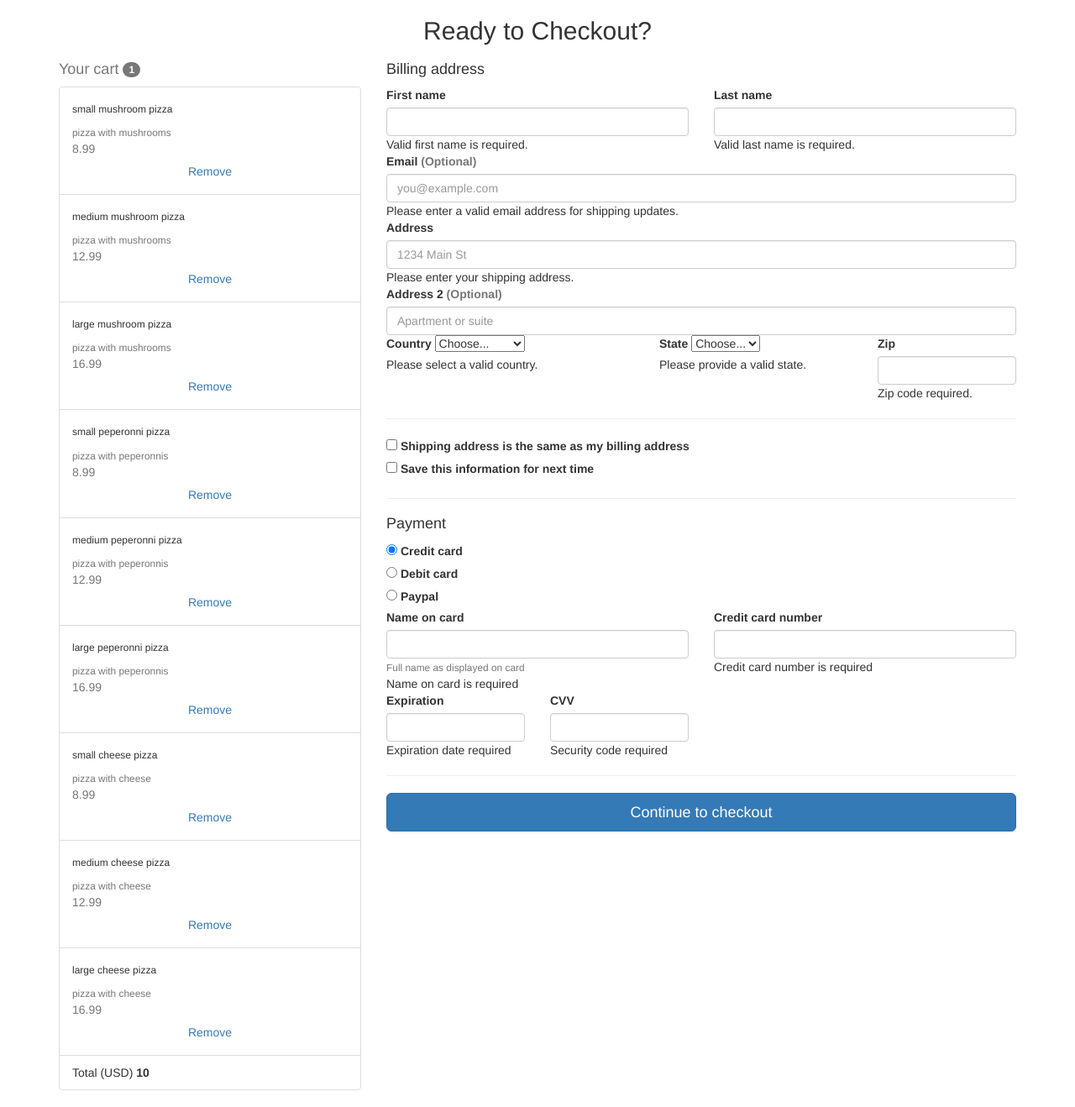
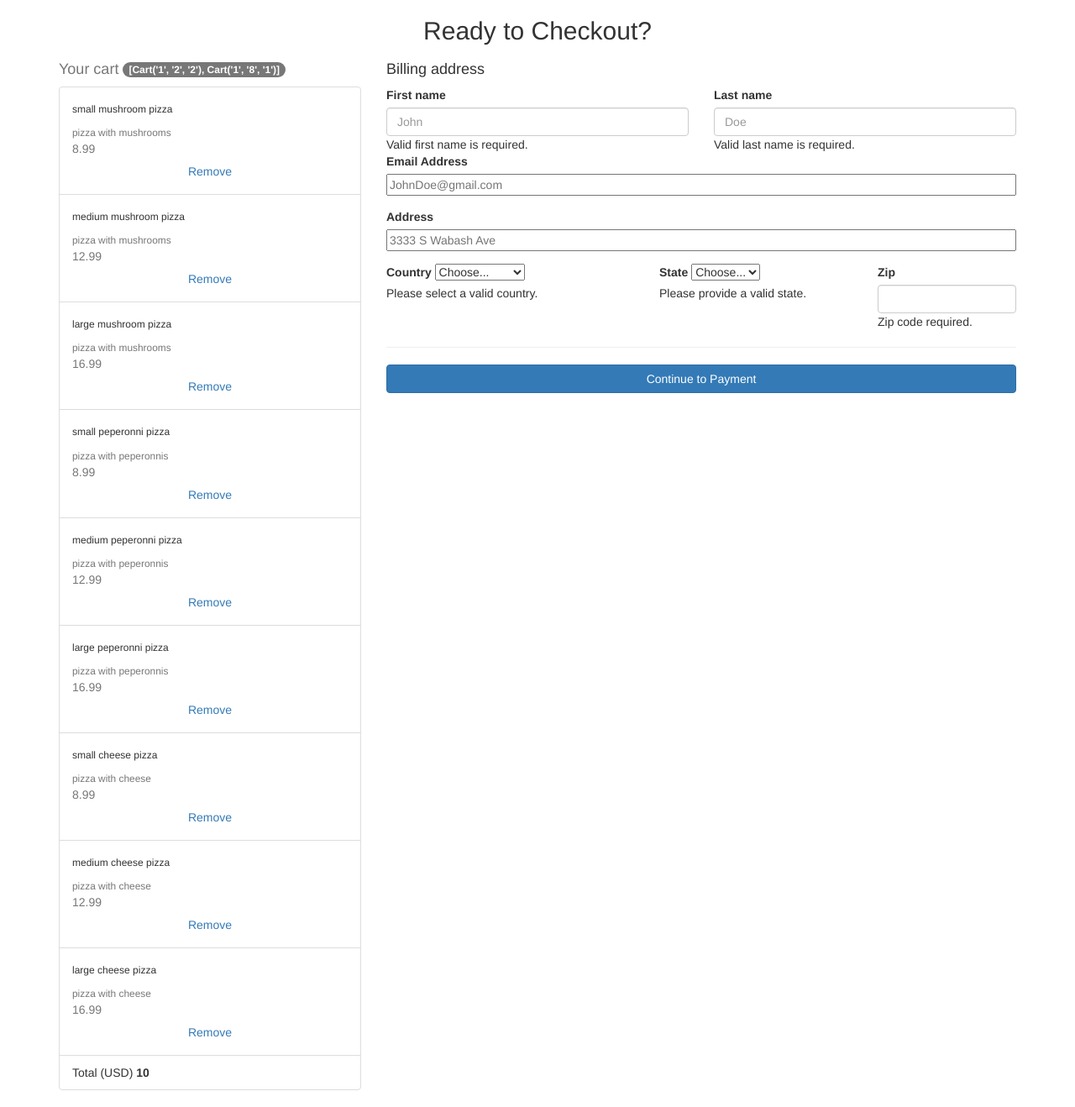
Before and after one commit to notedwin/restaurant-app, a Flask app: template app/templates/customer/cart.html in a window 1280 px wide. Shown: the part 50-1368 px from the top of the page at 84% size. Run offline with Flask 2, Linux system fonts and the light colour scheme; data comes from the database, SQL or seed files in the repository; both versions use the stored data as it was after the commit; tables that the repository leaves empty hold one stand-in row (values such as "Sample post"); the template is opened without the code that fills it: values that come from a table or form of the project are taken from there, most other values are stand-ins (such as "Sample title", 1, 10 or a date in 2020); some libraries are stand-ins or nearby versions.

Commit message:
fix fields on checkout page

```diff
--- a/app/forms.py
+++ b/app/forms.py
@@ -30,6 +30,20 @@
     if email:
       raise ValidationError('Email already in Use.')
 
+class CheckoutForm(FlaskForm):
+  first_name = StringField('First Name',
+                 [validators.DataRequired()])
+  last_name = StringField('Last Name',
+                 [validators.DataRequired()])
+  email = StringField('Email Address', [validators.DataRequired(),
+             validators.Email(), validators.Length(min=6, max=35)])
+  address = StringField('Address', [validators.DataRequired()])
+  country = StringField('Country', [validators.DataRequired()])
+  state = StringField('State', [validators.DataRequired()])
+  zip_code = StringField('Zip', [validators.DataRequired()])
+  submit = SubmitField('Continue to Payment')
+
+
 #class CheckoutForm(forms.Form):
 #    shipping_address = forms.CharField(required=False)
 #    shipping_country = CountryField(blank_label='(select country)').formfield(
--- a/app/routes.py
+++ b/app/routes.py
@@ -1,7 +1,7 @@
 from flask import request, session, redirect, url_for, render_template, flash, send_from_directory, Markup, jsonify
-from app import app,db,bcrypt
-from app.model import User,Item,Cart
-from app.forms import RegistrationForm, LoginForm
+from app import app, db, bcrypt
+from app.model import User, Item, Cart
+from app.forms import RegistrationForm, LoginForm, CheckoutForm
 from flask_login import login_user, current_user, logout_user, login_required
 
 # def products(request):
@@ -10,29 +10,46 @@
 #     }
 #     return render(request, "products.html", context)
 
+# instead of calculating the number of items at each iinstance where we use
+# the base template, we can create a varible
+# that is accessible by all requests
+# render_template('customer/menu.html',items=items)
+# render_template('customer/menu.html',items=items, len carts)
+
+
 @app.context_processor
 def inject_cart():
     if current_user.is_authenticated:
         uid = current_user.id
-        carts = Cart.query.filter_by(userid = uid).all()
+        carts = Cart.query.filter_by(userid=uid).all()
         carts = len(carts)
         return dict(len_carts=carts)
     return dict(len_carts=0)
+
+
+@app.route('/order-history')
+def order_history():
+    # get orders from user in array and then iterate over them
+    return render_template('customer/order_history.html')
+
+
 @app.route('/')
 def index():
     return render_template('index.html')
 
+
 @app.route('/menu')
 def menu():
     items = Item.query.all()
-    return render_template('customer/menu.html',items=items)
+    return render_template('customer/menu.html', items=items)
+
 
 @app.route('/about')
 def about():
     return render_template('about.html')
 
 
-@app.route('/order',methods=['GET','POST'])
+@app.route('/order', methods=['GET', 'POST'])
 def order():
     if request.method == 'POST':
         if request.form['submit_button'] == 'Delivery':
@@ -51,48 +68,69 @@
         return render_template('customer/order.html')
 
 
-@app.route('/cart')
+@app.route('/cart', methods=['GET', 'POST'])
 @login_required
 def cart():
-    if current_user.is_authenticated:
-        uid = current_user.id
-        carts = Cart.query.filter_by(userid = uid).all()
-        items = []
-        total = 0
+    form = CheckoutForm()
+
+    if request.method == 'GET':
+        if current_user.is_authenticated:
+            uid = current_user.id
+            carts = Cart.query.filter_by(userid=uid).all()
+            items = []
+            total = 0
         for cart in carts:
-            item = Item.query.filter_by(id = cart.productid).first()
+            item = Item.query.filter_by(id=cart.productid).first()
             items.append(item)
             total = total + item.cost
-        return render_template('customer/cart.html', items = items, total = total)
+        return render_template('customer/cart.html', items=items, total=total, form=form)
 
-@app.route('/login', methods=['GET','POST'])
+    if request.method == 'POST':
+        if form.validate_on_submit():
+            # create an order
+            for key, value in request.form.items():
+                print("key: {0}, value: {1}".format(key, value))
+            flash(f'Order Created for {form.first_name.data}!', 'success')
+            return redirect(url_for('index'))
+        else:
+            flash('Order not created.', 'danger')
+            return redirect(url_for('cart'))
+
+
+
+@app.route('/login', methods=['GET', 'POST'])
 def login():
     if current_user.is_authenticated:
         return redirect(url_for('index'))
     form = LoginForm()
     if form.validate_on_submit():
-        user = User.query.filter_by(email=form.email.data).first()#one or none
-        if user and bcrypt.check_password_hash(user.password,form.password.data):
-            login_user(user,remember=form.remember.data)
+        user = User.query.filter_by(
+            email=form.email.data).first()  # one or none
+        if user and bcrypt.check_password_hash(user.password, form.password.data):
+            login_user(user, remember=form.remember.data)
             next_page = request.args.get('next')
             return redirect(next_page) if next_page else redirect(url_for('index'))
         else:
             flash('Login Unsuccessful. Please check email and password', 'danger')
     return render_template('customer/login.html', title='Login', form=form)
 
-@app.route('/register', methods=['GET','POST'])
+
+@app.route('/register', methods=['GET', 'POST'])
 def register():
     if current_user.is_authenticated:
         return redirect(url_for('index'))
     form = RegistrationForm()
     if form.validate_on_submit():
-        hashed_password = bcrypt.generate_password_hash(form.password.data).decode('utf-8')
-        user = User(first_name=form.first_name.data,last_name=form.last_name.data,email=form.email.data, password=hashed_password)
+        hashed_password = bcrypt.generate_password_hash(
+            form.password.data).decode('utf-8')
+        user = User(first_name=form.first_name.data, last_name=form.last_name.data,
+                    email=form.email.data, password=hashed_password)
         db.session.add(user)
         db.session.commit()
         flash(f'Account created for {form.first_name.data}!', 'success')
         return redirect(url_for('login'))
     return render_template('customer/register.html', title='Register', form=form)
+
 
 @app.route('/logout')
 def logout():
@@ -105,11 +143,13 @@
 def account():
     return render_template('customer/account.html', title='Account')
 
+
 @app.route('/order/create')
 @login_required
 def create_order():
     items = Item.query.all()
-    return render_template('customer/create-order.html', title='Create an Order', items = items)
+    return render_template('customer/create-order.html', title='Create an Order', items=items)
+
 
 @app.route('/order/create')
 @login_required
@@ -119,7 +159,7 @@
 
 @app.route('/staff-portal')
 def staff():
-    #ask to sign in
+    # ask to sign in
     return render_template('staff/staff-portal.html')
 
 
@@ -128,7 +168,8 @@
 def addToCart(productId):
     # Using Flask-SQLAlchmy SubQuery
     if Cart.query.filter(Cart.userid == current_user.id).filter(Cart.productid == productId).one_or_none():
-        cart_with_item = Cart.query.filter(Cart.userid == current_user.id).filter(Cart.productid == productId).one_or_none()
+        cart_with_item = Cart.query.filter(Cart.userid == current_user.id).filter(
+            Cart.productid == productId).one_or_none()
         cart_with_item.quantity = cart_with_item.quantity + 1
         db.session.merge(cart_with_item)
         db.session.flush()
@@ -144,12 +185,14 @@
     flash('Item successfully added to cart !!', 'success')
     return redirect(url_for('cart'))
 
+
 @app.route("/removeItem/<int:productId>")
 @login_required
 def removeItem(productId):
     # Using Flask-SQLAlchmy SubQuery
     if Cart.query.filter(Cart.userid == current_user.id).filter(Cart.productid == productId).one_or_none():
-        Cart.query.filter(Cart.userid == current_user.id).filter(Cart.productid == productId).delete()
+        Cart.query.filter(Cart.userid == current_user.id).filter(
+            Cart.productid == productId).delete()
         db.session.commit()
     else:
         flash('Item not in cart', 'error')
--- a/app/static/style.css
+++ b/app/static/style.css
@@ -28,6 +28,24 @@
   margin: auto;
 }
 
+.form-checkout{
+  width: 100%;
+  max-width: 980px;
+}
+
 .rounded {
   border-radius: .75rem !important;
 }
+
+.form-group > input{
+  width: 100%;
+}
+
+.form-group {
+  display: flex;
+  flex-wrap: wrap;
+}
+
+.alert {
+  font-size: 20px !important;
+}
--- /dev/null
+++ b/app/templates/_formhelpers.html
@@ -0,0 +1,61 @@
+{% macro render_field(field, placeholder_) -%}
+
+{% set with_label = kwargs.pop('with_label', True) %}
+{% set placeholder = kwargs.pop('placeholder', placeholder_) %}
+{% set class_ = kwargs.pop('class_', '') %}
+
+{% if field.flags.required %}
+{% set class_ = class_ + ' required' %}
+{% endif %}
+
+<div class="form-group {% if field.errors %}error{% endif %}">
+
+    {% if with_label %}
+    <label for="{{ field.id }}"
+           class="control-label{% if field.flags.required %} required{% endif %}">
+        {{ field.label.text }}
+    </label>
+    {% endif %}
+
+    {% if field.type == 'BooleanField' %}
+    <div class="checkbox">
+        <label>
+            {{ field(class_=class_, **kwargs) }}
+            {{ field.label.text|safe }}
+        </label>
+    </div>
+    {% else %}
+
+    {% if field.type in ('TextField', 'TextAreaField', 'PasswordField',
+                         'IntegerField') %}
+
+    {% set class_ = class_ + ' input-xlarge form-control' %}
+
+    {% elif field.type == 'FileField' %}
+
+    {% set class_ = class_ + ' input-file form-control' %}
+
+    {% endif %}
+
+    {% if field.type == 'SelectField' %}
+
+    {{ field(class_=class_, **kwargs) }}
+
+    {% else %}
+
+    {{ field(class_=class_, placeholder=placeholder, **kwargs) }}
+
+    {% endif %}
+
+    {% endif %}
+
+    {% if field.errors %}
+    <span class="error help-inline">{{ field.errors|join(', ') }}</span>
+    {% endif %}
+
+    {% if field.description %}
+    <p class="help-block">{{ field.description|safe }}</p>
+    {% endif %}
+
+</div>
+{%- endmacro %}
--- a/app/templates/customer/base.html
+++ b/app/templates/customer/base.html
@@ -35,11 +35,11 @@
   {% endif%}
 
 </nav>
-
 {% endblock %}
 
 
 {% block content %}
+
 <div class="container-xl">
   {% with messages = get_flashed_messages(with_categories=true) %}
   {% if messages %}
--- a/app/templates/customer/cart.html
+++ b/app/templates/customer/cart.html
@@ -1,15 +1,16 @@
 {%- extends "customer/base.html" %}
-{% block content %}
+{% block page_content %}
+
 <div class="container">
     <div class="py-5 text-center">
         <h2>Ready to Checkout?</h2>
     </div>
-
+    {% from "_formhelpers.html" import render_field %}
     <div class="row">
         <div class="col-md-4 order-md-2 mb-4">
             <h4 class="d-flex justify-content-between align-items-center mb-3">
                 <span class="text-muted">Your cart</span>
-                <span class="badge badge-secondary badge-pill">{{count}}</span>
+                <span class="badge badge-secondary badge-pill">{{len_carts}}</span>
                 <!--Same code as in nav base for cart # -->
             </h4>
             <ul class="list-group mb-3 sticky-top">
@@ -21,7 +22,7 @@
                     </div>
                     <span class="text-muted">{{item.cost}}</span>
                     <a href="{{ url_for('removeItem', productId=item.id)}}" class="btn btn-outline-error"
-                    style="width: 100%;">Remove</a>
+                        style="width: 100%;">Remove</a>
                 </li>
                 {% endfor %}
                 <li class="list-group-item d-flex justify-content-between">
@@ -33,45 +34,27 @@
         </div>
         <div class="col-md-8 order-md-1">
             <h4 class="mb-3">Billing address</h4>
-            <form class="needs-validation" novalidate="">
+
+            <form method="POST" class="form-checkout">
+                {{ form.hidden_tag() }}
                 <div class="row">
                     <div class="col-md-6 mb-3">
                         <label for="firstName">First name</label>
-                        <input type="text" class="form-control" id="firstName" placeholder="" value="" required="">
+                        <input type="text" class="form-control" id="firstName" placeholder="John" value="" required="">
                         <div class="invalid-feedback">
                             Valid first name is required.
                         </div>
                     </div>
                     <div class="col-md-6 mb-3">
                         <label for="lastName">Last name</label>
-                        <input type="text" class="form-control" id="lastName" placeholder="" value="" required="">
+                        <input type="text" class="form-control" id="lastName" placeholder="Doe" value="" required="">
                         <div class="invalid-feedback">
                             Valid last name is required.
                         </div>
                     </div>
                 </div>
-
-
-                <div class="mb-3">
-                    <label for="email">Email <span class="text-muted">(Optional)</span></label>
-                    <input type="email" class="form-control" id="email" placeholder="you@example.com">
-                    <div class="invalid-feedback">
-                        Please enter a valid email address for shipping updates.
-                    </div>
-                </div>
-
-                <div class="mb-3">
-                    <label for="address">Address</label>
-                    <input type="text" class="form-control" id="address" placeholder="1234 Main St" required="">
-                    <div class="invalid-feedback">
-                        Please enter your shipping address.
-                    </div>
-                </div>
-
-                <div class="mb-3">
-                    <label for="address2">Address 2 <span class="text-muted">(Optional)</span></label>
-                    <input type="text" class="form-control" id="address2" placeholder="Apartment or suite">
-                </div>
+                {{ render_field(form.email, "JohnDoe@gmail.com") }}
+                {{ render_field(form.address, "3333 S Wabash Ave") }}
 
                 <div class="row">
                     <div class="col-md-5 mb-3">
@@ -102,76 +85,17 @@
                         </div>
                     </div>
                 </div>
+
                 <hr class="mb-4">
-                <div class="custom-control custom-checkbox">
-                    <input type="checkbox" class="custom-control-input" id="same-address">
-                    <label class="custom-control-label" for="same-address">Shipping address is the same as
-                        my billing address</label>
+                <div class="form-group">
+                    {{ form.submit(class="btn btn-primary btn-block") }}
                 </div>
-                <div class="custom-control custom-checkbox">
-                    <input type="checkbox" class="custom-control-input" id="save-info">
-                    <label class="custom-control-label" for="save-info">Save this information for next
-                        time</label>
-                </div>
-                <hr class="mb-4">
+            </form>
 
-                <h4 class="mb-3">Payment</h4>
+        </div>
 
-                <div class="d-block my-3">
-                    <div class="custom-control custom-radio">
-                        <input id="credit" name="paymentMethod" type="radio" class="custom-control-input" checked=""
-                            required="">
-                        <label class="custom-control-label" for="credit">Credit card</label>
-                    </div>
-                    <div class="custom-control custom-radio">
-                        <input id="debit" name="paymentMethod" type="radio" class="custom-control-input" required="">
-                        <label class="custom-control-label" for="debit">Debit card</label>
-                    </div>
-                    <div class="custom-control custom-radio">
-                        <input id="paypal" name="paymentMethod" type="radio" class="custom-control-input" required="">
-                        <label class="custom-control-label" for="paypal">Paypal</label>
-                    </div>
-                </div>
-                <div class="row">
-                    <div class="col-md-6 mb-3">
-                        <label for="cc-name">Name on card</label>
-                        <input type="text" class="form-control" id="cc-name" placeholder="" required="">
-                        <small class="text-muted">Full name as displayed on card</small>
-                        <div class="invalid-feedback">
-                            Name on card is required
-                        </div>
-                    </div>
-                    <div class="col-md-6 mb-3">
-                        <label for="cc-number">Credit card number</label>
-                        <input type="text" class="form-control" id="cc-number" placeholder="" required="">
-                        <div class="invalid-feedback">
-                            Credit card number is required
-                        </div>
-                    </div>
-                </div>
-                <div class="row">
-                    <div class="col-md-3 mb-3">
-                        <label for="cc-expiration">Expiration</label>
-                        <input type="text" class="form-control" id="cc-expiration" placeholder="" required="">
-                        <div class="invalid-feedback">
-                            Expiration date required
-                        </div>
-                    </div>
-                    <div class="col-md-3 mb-3">
-                        <label for="cc-expiration">CVV</label>
-                        <input type="text" class="form-control" id="cc-cvv" placeholder="" required="">
-                        <div class="invalid-feedback">
-                            Security code required
-                        </div>
-                    </div>
-                </div>
-                <hr class="mb-4">
-                <button class="btn btn-primary btn-lg btn-block" type="submit">Continue to checkout</button>
-            </form>
-        </div>
     </div>
 
-</div>
 
 </div>
 {%- endblock %}
--- a/app/templates/index.html
+++ b/app/templates/index.html
@@ -2,7 +2,7 @@
 {% import "bootstrap/utils.html" as utils %}
 
 <!---TODO put content here-->
-{% block content %}
+{% block page_content %}
 
 <div class="jumbotron mb-sm-0">
   <div class="row align-items-center">
```
Also changed, not shown: app/templates/customer/account.html (+7 -1 lines), app/templates/customer/order_history.html (added, +29 -0 lines), app/app.db.
